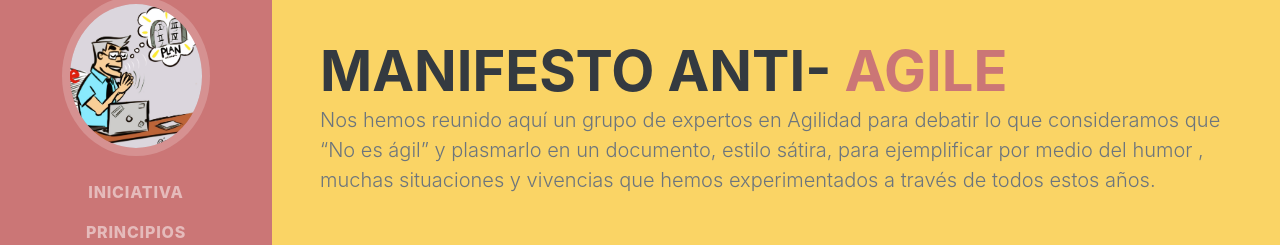
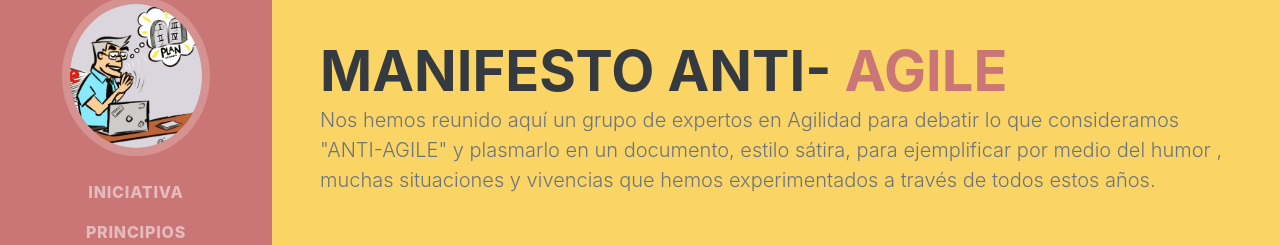
Before and after one commit to dhtardini/antiagilemanifesto, a plain HTML site: page index.html in a window 1280 px wide. Shown: the part 180-425 px from the top of the page. Drawn offline with nearby package versions, Linux system fonts and the light colour scheme; a web font is replaced by a local one.

Commit message:
Update index.html

```diff
--- a/index.html
+++ b/index.html
@@ -45,7 +45,7 @@
                         <span class="text-primary">Agile</span>
                     </h2>
                  <div class="lead mb-5">
-                       Nos hemos reunido aquí un grupo de expertos en Agilidad para debatir lo que consideramos que “No es ágil” y plasmarlo en un documento, estilo sátira, para ejemplificar por medio del humor , muchas situaciones y vivencias que hemos experimentados a través de todos estos años.
+                       Nos hemos reunido aquí un grupo de expertos en Agilidad para debatir lo que consideramos "ANTI-AGILE" y plasmarlo en un documento, estilo sátira, para ejemplificar por medio del humor , muchas situaciones y vivencias que hemos experimentados a través de todos estos años.
 
 
                     </div>
```
